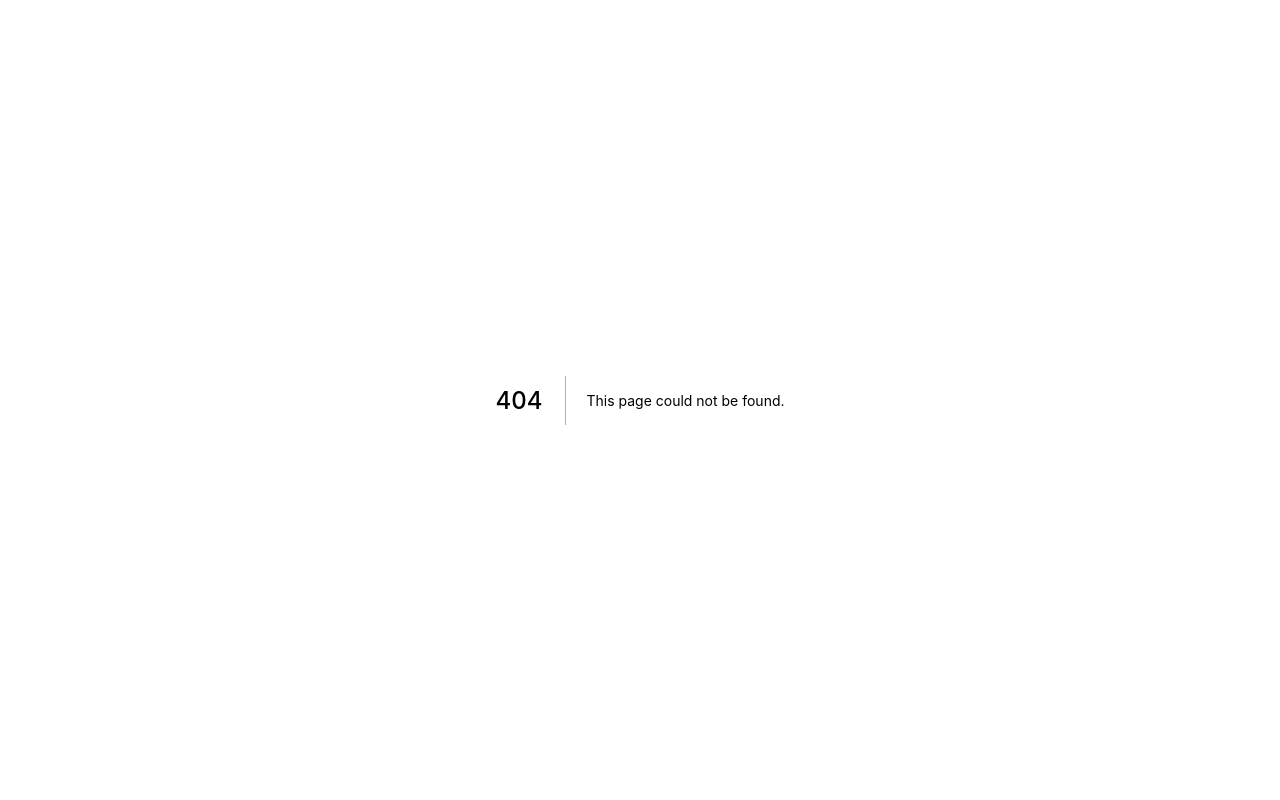
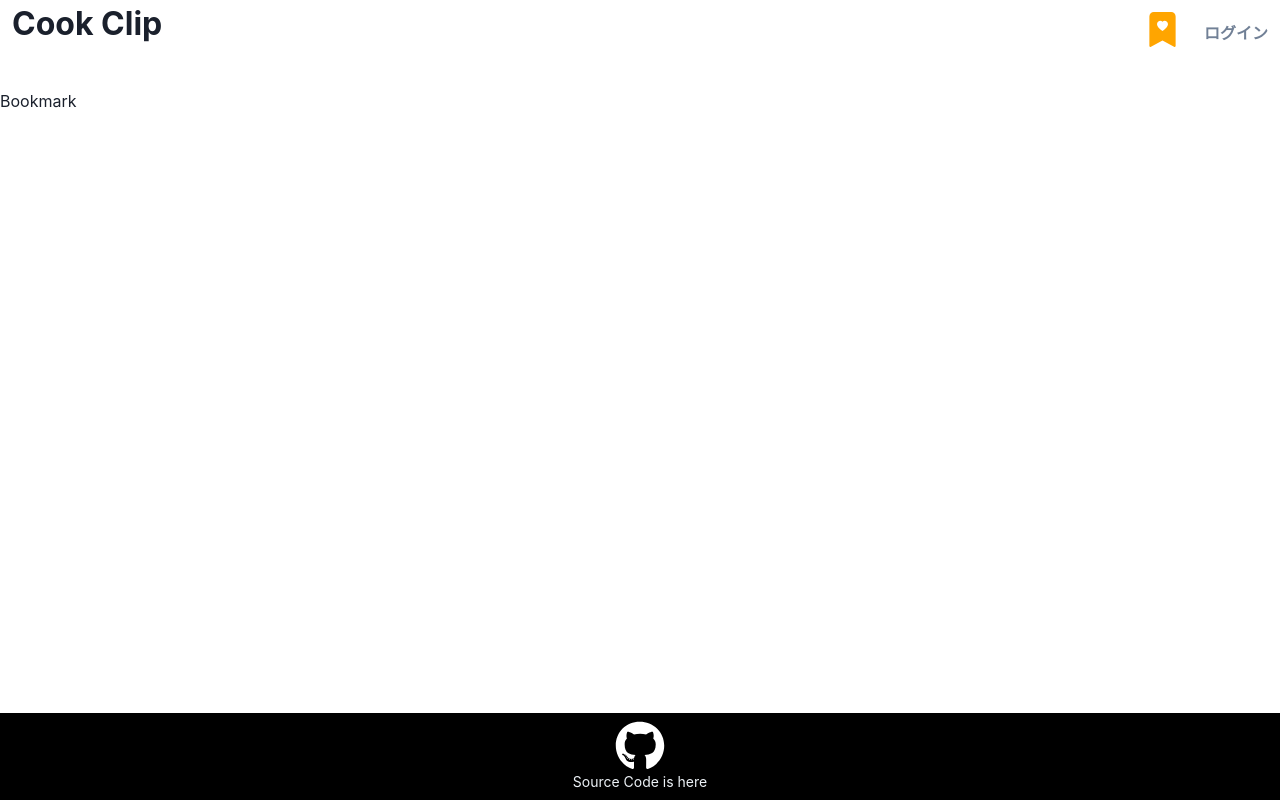
Before and after one commit to RyoMasumura1201/cook-clip, a Next.js app: page /bookmark in a window 1280 px wide. Before the commit this address had no page. Built offline with nearby package versions, Linux system fonts and the light colour scheme; no server answers.

Commit message:
bookmarkページ作成

```diff
--- a/src/components/Header.tsx
+++ b/src/components/Header.tsx
@@ -1,6 +1,7 @@
 import { memo } from 'react';
 import Link from 'next/link';
 import { Text } from '@chakra-ui/layout';
+import { BsBookmarkHeartFill } from 'react-icons/bs';
 import { Flex, Spacer } from '@chakra-ui/react';
 import Session from '@/components/Session';
 
@@ -18,6 +19,13 @@ const Header: React.VFC<Props> = (props) => {
             Cook Clip
           </Text>
           <Spacer />
+          <Link href='/bookmark'>
+            <a>
+              <Text color='orange' mr='3' p='3' className='link'>
+                <BsBookmarkHeartFill size='35' />
+              </Text>
+            </a>
+          </Link>
           <Session />
         </Flex>
       ) : (
@@ -30,6 +38,13 @@ const Header: React.VFC<Props> = (props) => {
             </a>
           </Link>
           <Spacer />
+          <Link href='/bookmark'>
+            <a>
+              <Text color='orange' mr='3' p='3' className='link'>
+                <BsBookmarkHeartFill size='35' />
+              </Text>
+            </a>
+          </Link>
           <Session />
         </Flex>
       )}
--- /dev/null
+++ b/src/pages/bookmark/index.tsx
@@ -0,0 +1,12 @@
+import { GetStaticPaths, GetStaticProps, NextPage } from 'next';
+import Layout from '@/components/Layout';
+import { Text } from '@chakra-ui/react';
+const Bookmark: NextPage = () => {
+  return (
+    <Layout>
+      <Text>Bookmark</Text>
+    </Layout>
+  );
+};
+
+export default Bookmark;
```
